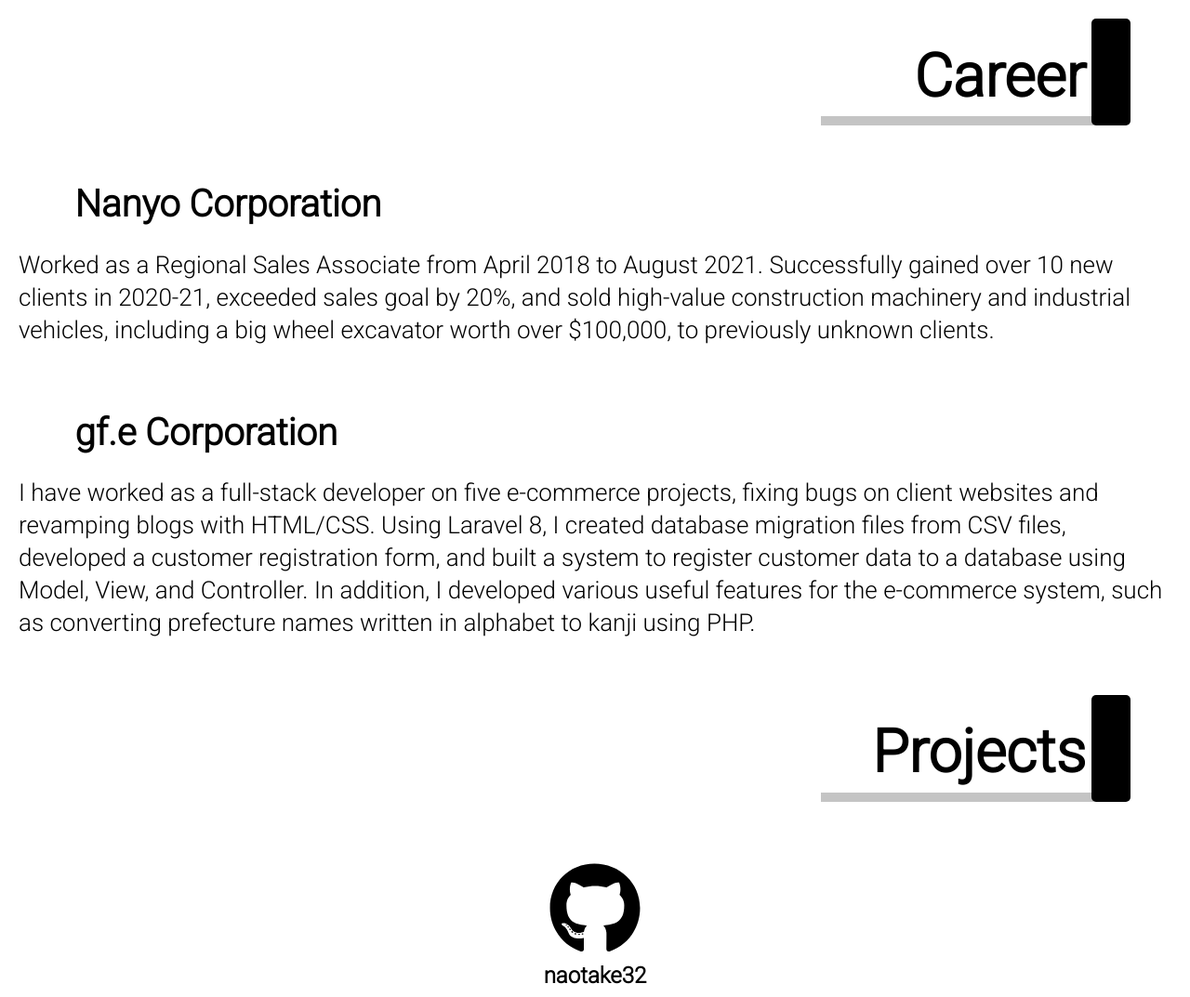
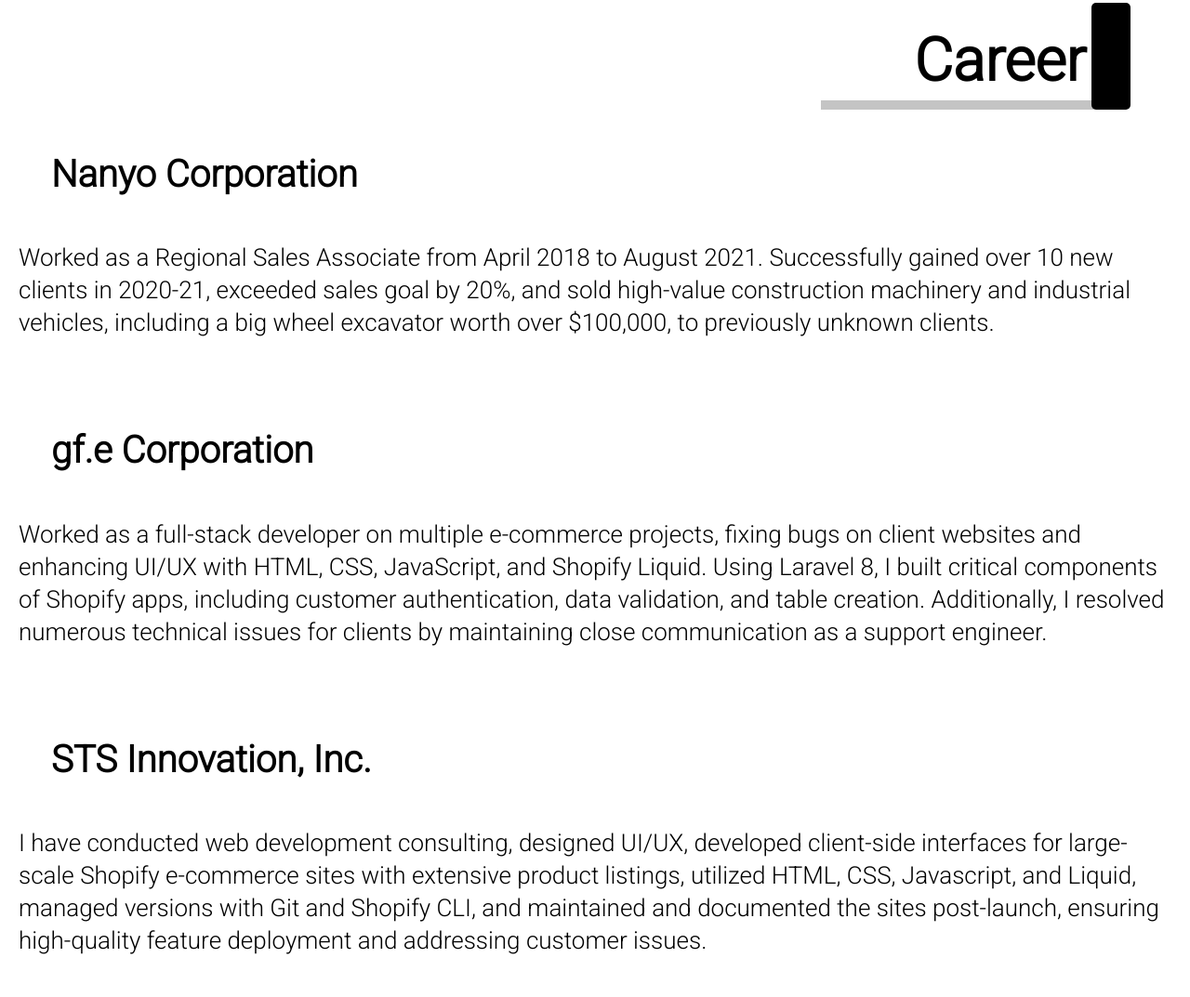
Before and after one commit to naotake32/Portfolio-Website-Vanilla-JS-, a plain HTML site: page index.html in a window 1280 px wide. Shown: the part 2808-3881 px from the top of the page at 93% size. Drawn offline with nearby package versions, Linux system fonts and the light colour scheme; a web font is replaced by a local one.

Commit message:
updated the contents of portfolio

```diff
--- a/breakpoints/960up.scss
+++ b/breakpoints/960up.scss
@@ -433,15 +433,16 @@ div[class*="section-title"]{
 
 .history {
     & .history-headline1 {
-        position: absolute;
+        // position: absolute;
         margin-left: 25px;
         margin-top: 60px;
-        top: -5%;
-        left: 2%;
+        // top: -5%;
+        // left: 2%;
         & > h2 {
             padding-left: 30px;
             font-family: Roboto;
             font-size: 40px;
+            text-align: left;
         }
 
         & > span {
@@ -468,15 +469,44 @@ div[class*="section-title"]{
     }
 
     & .history-headline2 {
-        position: absolute;
+        // position: absolute;
         margin-left: 25px;
         margin-top: 60px;
-        top: 39%;
-        left: 2%;
+        // top: 39%;
+        // left: 2%;
         & > h2 {
             padding-left: 30px;
             font-family: Roboto;
             font-size: 40px;
+            text-align: left;
+        }
+
+        & > span {
+            display: inline-block;
+            z-index: 11;
+
+            &:nth-of-type(2) {
+                position: absolute;
+                background-color: #c4c4c4;
+                height: 2px;
+                width: 246px;
+                left: 0%;
+                top: 120%;
+            }
+        }
+    }
+
+    & .history-headline3 {
+        // position: absolute;
+        margin-left: 25px;
+        margin-top: 60px;
+        // top: 39%;
+        // left: 2%;
+        & > h2 {
+            padding-left: 30px;
+            font-family: Roboto;
+            font-size: 40px;
+            text-align: left;
         }
 
         & > span {
@@ -503,7 +533,7 @@ div[class*="section-title"]{
             font-size: 2.6rem;
             margin: 4rem 2rem;
             line-height: 3.5rem;
-            padding-top: 60px;
+            // padding-top: 60px;
         }
     }
 }
--- a/breakpoints/base.scss
+++ b/breakpoints/base.scss
@@ -24,7 +24,7 @@ body {
     & .history {
         height: auto;
         width: 100%;
-        margin-bottom: 15rem;
+        margin-bottom: 20rem;
     }
 
     & .works {
@@ -370,6 +370,38 @@ div[class*="section-title"]{
     }
 
     & .history-headline2 {
+        position: relative;
+        margin-top: 10%;
+        margin-left: 4%;
+        & > h2 {
+            font-family: Roboto;
+            font-size: 3.2rem;
+            margin-bottom: 1%;
+            text-align: center;
+        }
+
+        & > span {
+            display: inline-block;
+            z-index: 11;
+            &:nth-of-type(1) {
+                position: absolute;
+                background-color: black;
+                width: 1.8rem;
+                height: 1.8rem;
+                border-radius: 50%;
+                left: 1.5%;
+                top: 30%;
+            }
+            &:nth-of-type(2) {
+                position: absolute;
+                background-color: #c4c4c4;
+                height: 0.2rem;
+                width: 20rem;
+            }
+        }
+    }
+
+    & .history-headline3 {
         position: relative;
         margin-top: 10%;
         margin-left: 4%;
--- a/index.html
+++ b/index.html
@@ -130,17 +130,14 @@
                         <h2>gf.e Corporation</h2>
                     </div>
                     <div class="history-text">
-                        <p>I have worked as a full-stack developer on
-                            five e-commerce projects, fixing bugs on client
-                            websites and revamping blogs with HTML/CSS.
-                            Using Laravel 8, I created database migration
-                            files from CSV files, developed a customer
-                            registration form, and built a system to
-                            register customer data to a database using Model,
-                            View, and Controller. In addition, I developed
-                            various useful features for the e-commerce system,
-                            such as converting prefecture names written in
-                            alphabet to kanji using PHP.</p>
+                        <p>Worked as a full-stack developer on multiple e-commerce projects, fixing bugs on client websites and enhancing UI/UX with HTML, CSS, JavaScript, and Shopify Liquid. Using Laravel 8, I built critical components of Shopify apps, including customer authentication, data validation, and table creation. Additionally, I resolved numerous technical issues for clients by maintaining close communication as a support engineer.</p>
+                    </div>
+                    <div class="history-headline3">
+                        <h2>STS Innovation, Inc.</h2>
+                    </div>
+                    <div class="history-text">
+                        <p>
+                            I have conducted web development consulting, designed UI/UX, developed client-side interfaces for large-scale Shopify e-commerce sites with extensive product listings, utilized HTML, CSS, Javascript, and Liquid, managed versions with Git and Shopify CLI, and maintained and documented the sites post-launch, ensuring high-quality feature deployment and addressing customer issues.</p>
                     </div>
 
                 </div>
```
Also changed, not shown: breakpoints/960up.css, breakpoints/base.css, style.css, 4 other files.
